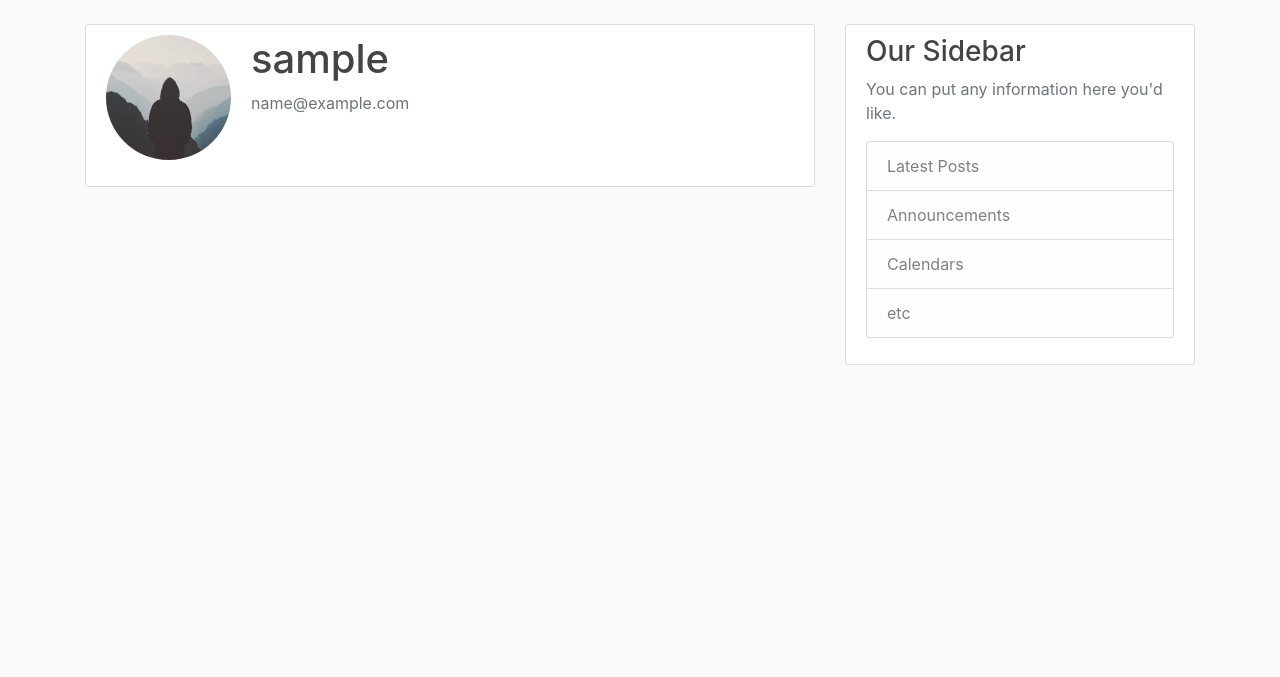
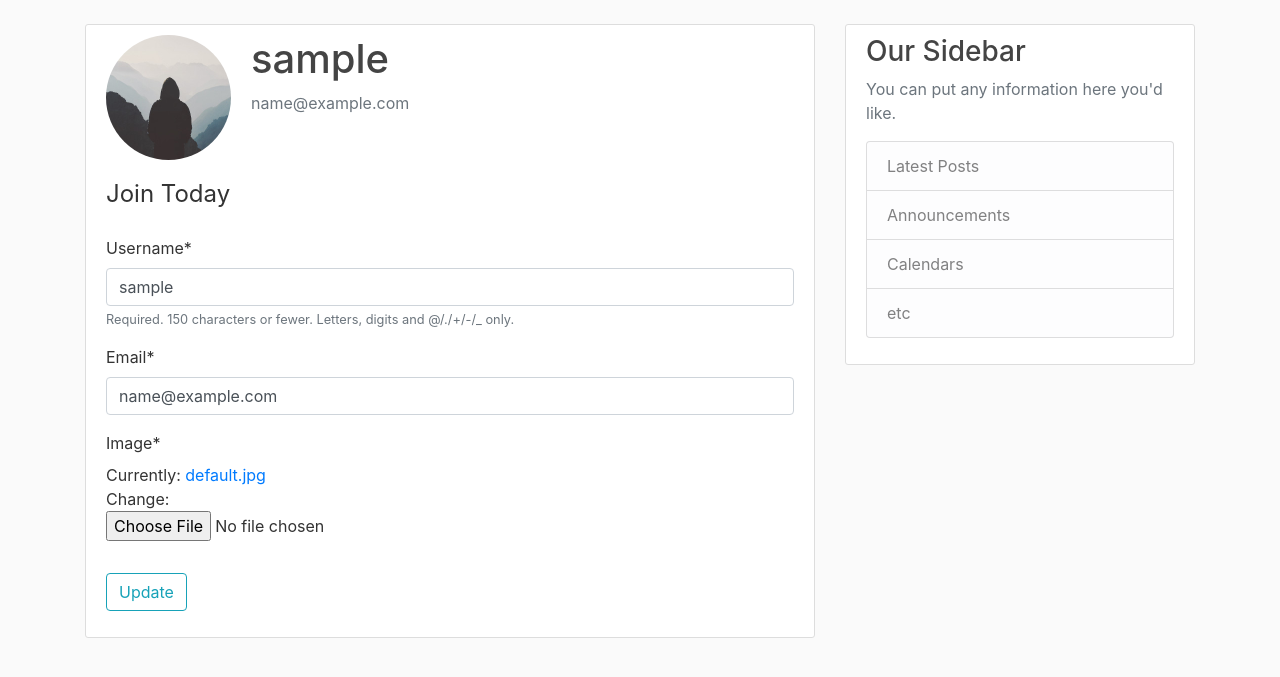
Before and after one commit to cdyoung1/django_blog, a Django app: page /profile/ in a window 1280 px wide. Shown: the part 56-733 px from the top of the page. Run offline with Django 3.2, Linux system fonts and the light colour scheme; the visitor is signed in with stand-in values (Sample User, id 1); some libraries are stand-ins or nearby versions.

Commit message:
Added update user profile feature

```diff
--- a/blog/templates/blog/home.html
+++ b/blog/templates/blog/home.html
@@ -2,6 +2,7 @@
 {% block content %}
     {% for post in posts %}
 		<article class="media content-section">
+			<img class="rounded-circle article-img" src="{{ post.author.profile.image.url }}">
 		  <div class="media-body">
 		    <div class="article-metadata">
 		      <a class="mr-2" href="#">{{ post.author }}</a>
--- a/users/forms.py
+++ b/users/forms.py
@@ -1,6 +1,7 @@
 from django import forms
 from django.contrib.auth.models import User
 from django.contrib.auth.forms import UserCreationForm
+from .models import Profile
 
 class UserRegisterForm(UserCreationForm):
     email = forms.EmailField()
@@ -8,3 +9,15 @@ class UserRegisterForm(UserCreationForm):
     class Meta:
         model = User
         fields = ['username','email','password1','password2']
+
+class UserUpdateForm(forms.ModelForm):
+    email = forms.EmailField()
+
+    class Meta:
+        model = User
+        fields = ['username','email']
+
+class ProfileUpdateForm(forms.ModelForm):
+    class Meta:
+        model = Profile
+        fields = ['image']
--- a/users/models.py
+++ b/users/models.py
@@ -1,5 +1,6 @@
 from django.db import models
 from django.contrib.auth.models import User
+from PIL import Image
 
 class Profile(models.Model):
     user = models.OneToOneField(User, on_delete=models.CASCADE)
@@ -7,3 +8,13 @@ class Profile(models.Model):
 
     def __str__(self):
         return f'{self.user.username} Profile'
+
+    def save(self):
+        super().save()
+
+        img = Image.open(self.image.path)
+
+        if img.height > 300 or img.width > 300:
+            output_size = (300,300)
+            img.thumbnail(output_size)
+            img.save(self.image.path)
--- a/users/templates/users/profile.html
+++ b/users/templates/users/profile.html
@@ -9,6 +9,16 @@
           <p class="text-secondary">{{ user.email }}</p>
         </div>
       </div>
-      <!-- FORM HERE -->
+      <form method="POST" enctype='multipart/form-data'>
+          {% csrf_token %}
+          <fieldset class="form-group">
+              <legend class="border-bottm mb-4">Join Today</legend>
+              {{ u_form|crispy }}
+              {{ p_form|crispy }}
+          </fieldset>
+          <div class="form-group">
+              <button class="btn btn-outline-info" type="submit">Update</button>
+          </div>
+      </form>
     </div>
 {% endblock content %}
--- a/users/views.py
+++ b/users/views.py
@@ -2,7 +2,7 @@ from django.shortcuts import render, redirect
 from django.contrib.auth.forms import UserCreationForm
 from django.contrib.auth.decorators import login_required
 from django.contrib import messages
-from .forms import UserRegisterForm
+from .forms import UserRegisterForm, UserUpdateForm, ProfileUpdateForm
 
 def register(request):
     if request.method == 'POST':
@@ -18,4 +18,23 @@ def register(request):
 
 @login_required
 def profile(request):
-    return render(request, 'users/profile.html')
+    if request.method == 'POST':
+        u_form = UserUpdateForm(request.POST, instance=request.user)
+        p_form = ProfileUpdateForm(request.POST,
+                                    request.FILES,
+                                    instance=request.user.profile)
+        if u_form.is_valid() and p_form.is_valid():
+            u_form.save()
+            p_form.save()
+            messages.success(request, f'Your account has been updated!')
+            return redirect('profile')
+    else:
+        u_form = UserUpdateForm(instance=request.user)
+        p_form = ProfileUpdateForm(instance=request.user.profile)
+
+    context = {
+        'u_form': u_form,
+        'p_form': p_form
+    }
+
+    return render(request, 'users/profile.html', context)
```
Also changed, not shown: media/profile_pics/DSC_4225.JPG (added), media/profile_pics/Profile_Picture_2018_0PbN9Tn.jpg (added), media/profile_pics/Profile_Picture_2018_1IxPIUP.jpg (added).
